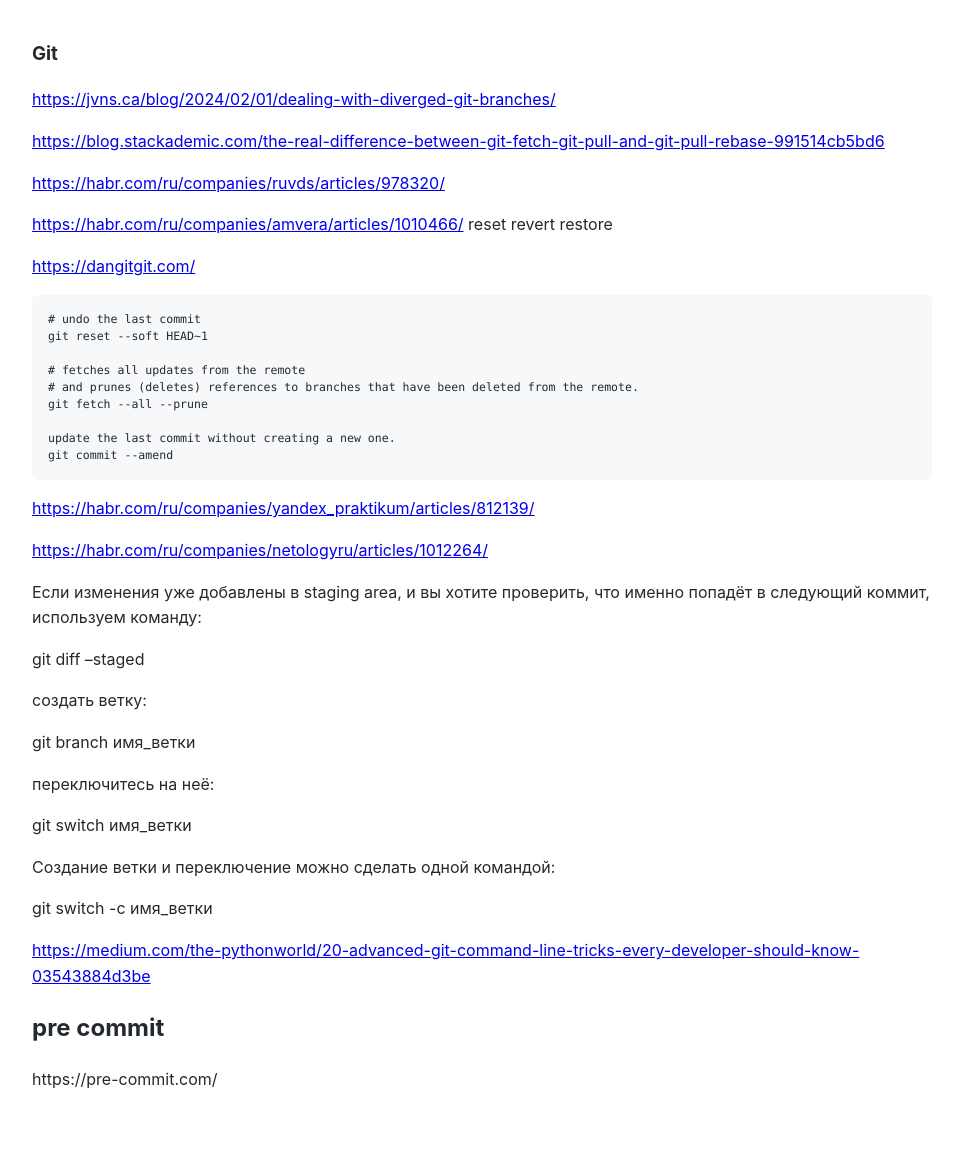
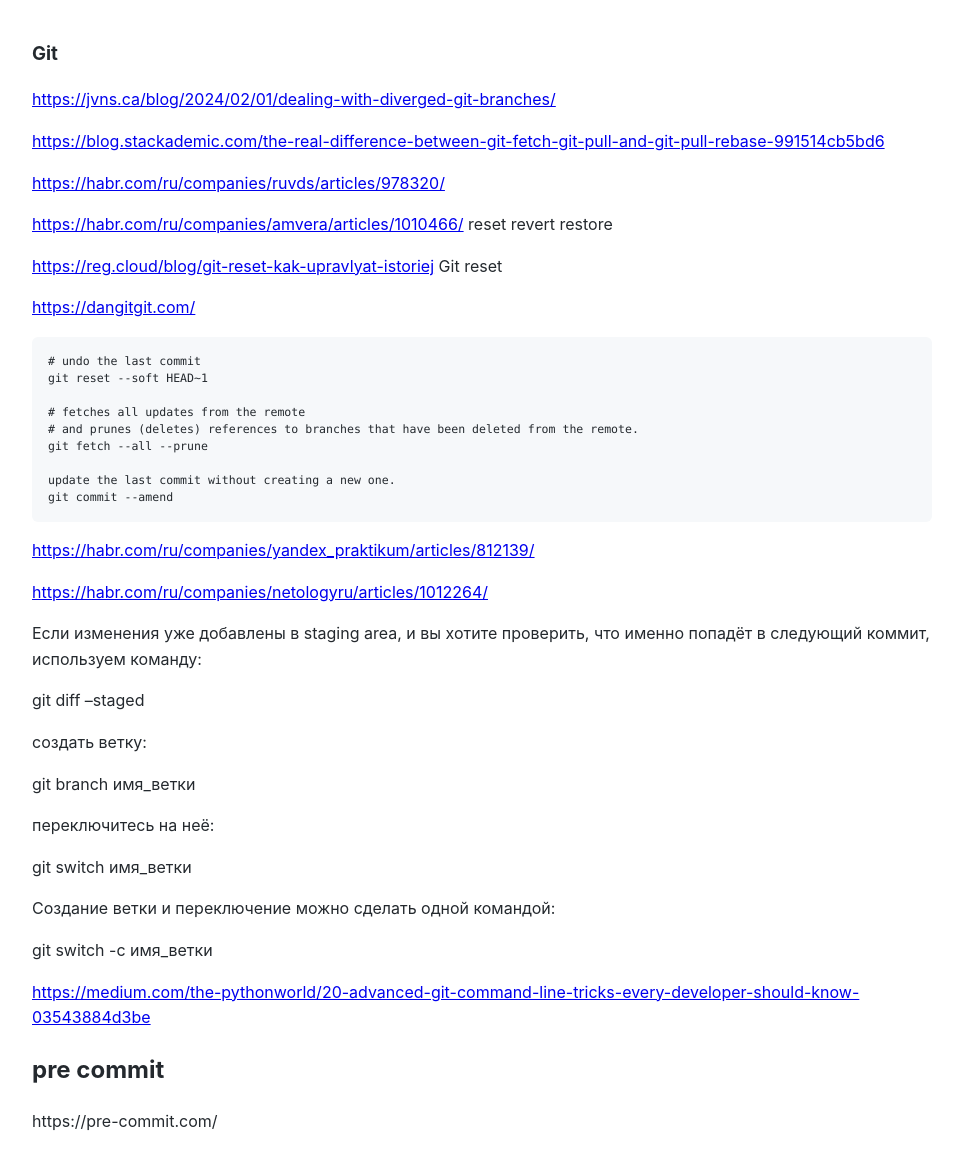
Before and after one commit to Michael-Lubinsky/michael-lubinsky.github.com, a Jekyll site: the page built from linux/git.md, in a window 1280 px wide. Shown: the whole page, without its empty margins (158-1118 px from the left). Built offline with Jekyll 4.4.1, drawn with Linux system fonts in a browser that asks for light colours; our own code applies the rules of GitHub Pages for plain Markdown files; before the commit the page ends 1129 px from its top, so only the background shows below that.

Commit message:
Update git.md

```diff
--- a/linux/git.md
+++ b/linux/git.md
@@ -7,6 +7,8 @@
 <https://habr.com/ru/companies/ruvds/articles/978320/>
 
 <https://habr.com/ru/companies/amvera/articles/1010466/> reset revert restore
+
+<https://reg.cloud/blog/git-reset-kak-upravlyat-istoriej> Git reset
 
 <https://dangitgit.com/>
 
```
